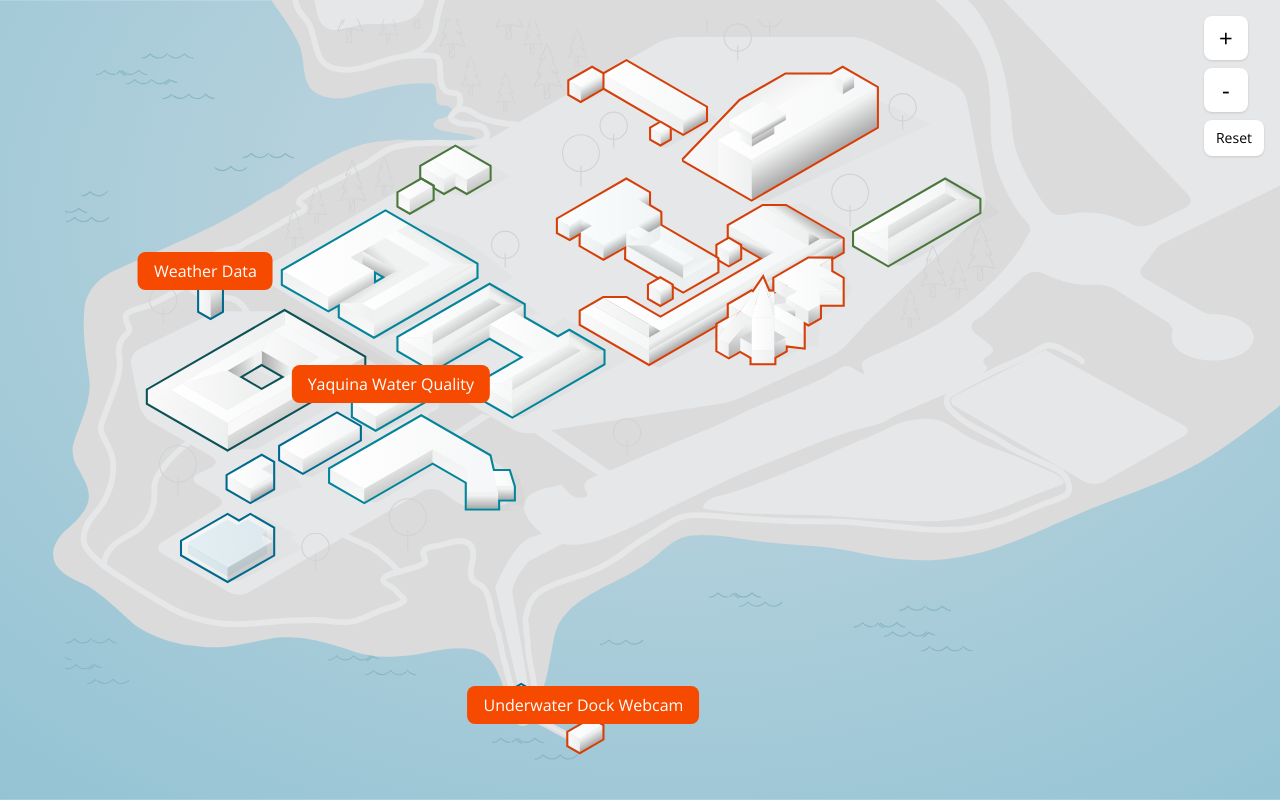
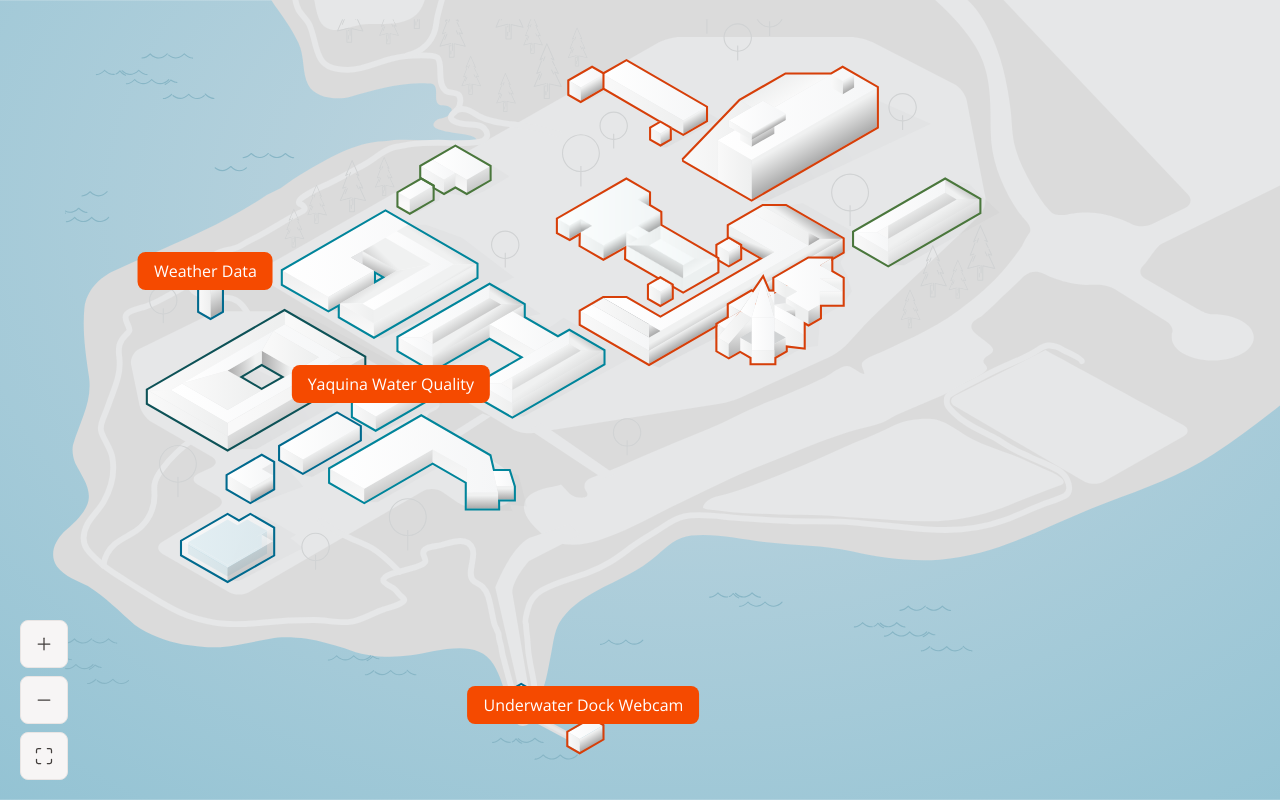
Before and after one commit to LoganJordan04/hatfield-live-data-public-ui, a React (Vite) app: page / in a window 1280 px wide. Built offline with nearby package versions, Linux system fonts and the light colour scheme.

Commit message:
Update map nav buttons

```diff
--- a/src/index.css
+++ b/src/index.css
@@ -1,4 +1,11 @@
 @import "tailwindcss";
+
+@theme {
+  --color-orange: #d73f09;
+  --color-body: #423e3c;
+  --color-bg: #f7f5f5;
+  --color-border: #e9e5e4;
+}
 
 @layer base {
   html {
@@ -23,6 +30,10 @@
     text-underline-offset: 3px;
   }
 
+  svg.lucide {
+    stroke-width: 1.5;
+  }
+
   @media (prefers-reduced-motion: reduce) {
     html {
       scroll-behavior: auto;
--- a/src/map/InteractiveMap.tsx
+++ b/src/map/InteractiveMap.tsx
@@ -1,4 +1,5 @@
 import { useEffect, useRef } from "react";
+import { Maximize, Minus, Plus } from "lucide-react";
 import mapSvg from "./assets/hatfield-map.svg?raw";
 import ModuleLink from "../buttons/ModuleLink";
 import { MAP_VIEWBOX, MAP_ASPECT_RATIO, MODULE_ANCHORS } from "./mapAnchors";
@@ -72,29 +73,30 @@ function InteractiveMap() {
         })}
       </div>
 
-      <div aria-label="Map controls" className="absolute right-4 top-4 z-10 flex flex-col gap-2">
+      <div aria-label="Map controls" className="absolute left-5 bottom-5 z-10 flex flex-col gap-2">
         <button
           type="button"
           onClick={() => map.changeZoom(0.2)}
           aria-label="Zoom in"
-          className="h-11 w-11 rounded-lg bg-white text-2xl shadow hover:bg-gray-100 focus-visible:outline-2 focus-visible:outline-offset-2 focus-visible:outline-blue-700"
+          className="flex h-12 w-12 items-center justify-center bg-bg rounded-lg border border-border hover:bg-gray-200"
         >
-          +
+          <Plus aria-hidden="true" className="text-body" size={20} />
         </button>
         <button
           type="button"
           onClick={() => map.changeZoom(-0.2)}
           aria-label="Zoom out"
-          className="h-11 w-11 rounded-lg bg-white text-2xl shadow hover:bg-gray-100 focus-visible:outline-2 focus-visible:outline-offset-2 focus-visible:outline-blue-700"
+          className="flex h-12 w-12 items-center justify-center bg-bg rounded-lg border border-border hover:bg-gray-200"
         >
-          -
+          <Minus aria-hidden="true" className="text-body" size={20} />
         </button>
         <button
           type="button"
           onClick={map.resetView}
-          className="rounded-lg bg-white px-3 py-2 text-sm shadow hover:bg-gray-100 focus-visible:outline-2 focus-visible:outline-offset-2 focus-visible:outline-blue-700"
+          aria-label="Reset map"
+          className="flex h-12 w-12 items-center justify-center bg-bg rounded-lg border border-border hover:bg-gray-200"
         >
-          Reset
+          <Maximize aria-hidden="true" className="text-body" size={20} />
         </button>
         <span className="sr-only" aria-live="polite">
           Zoom {Math.round(map.view.zoom * 100)}%
```
